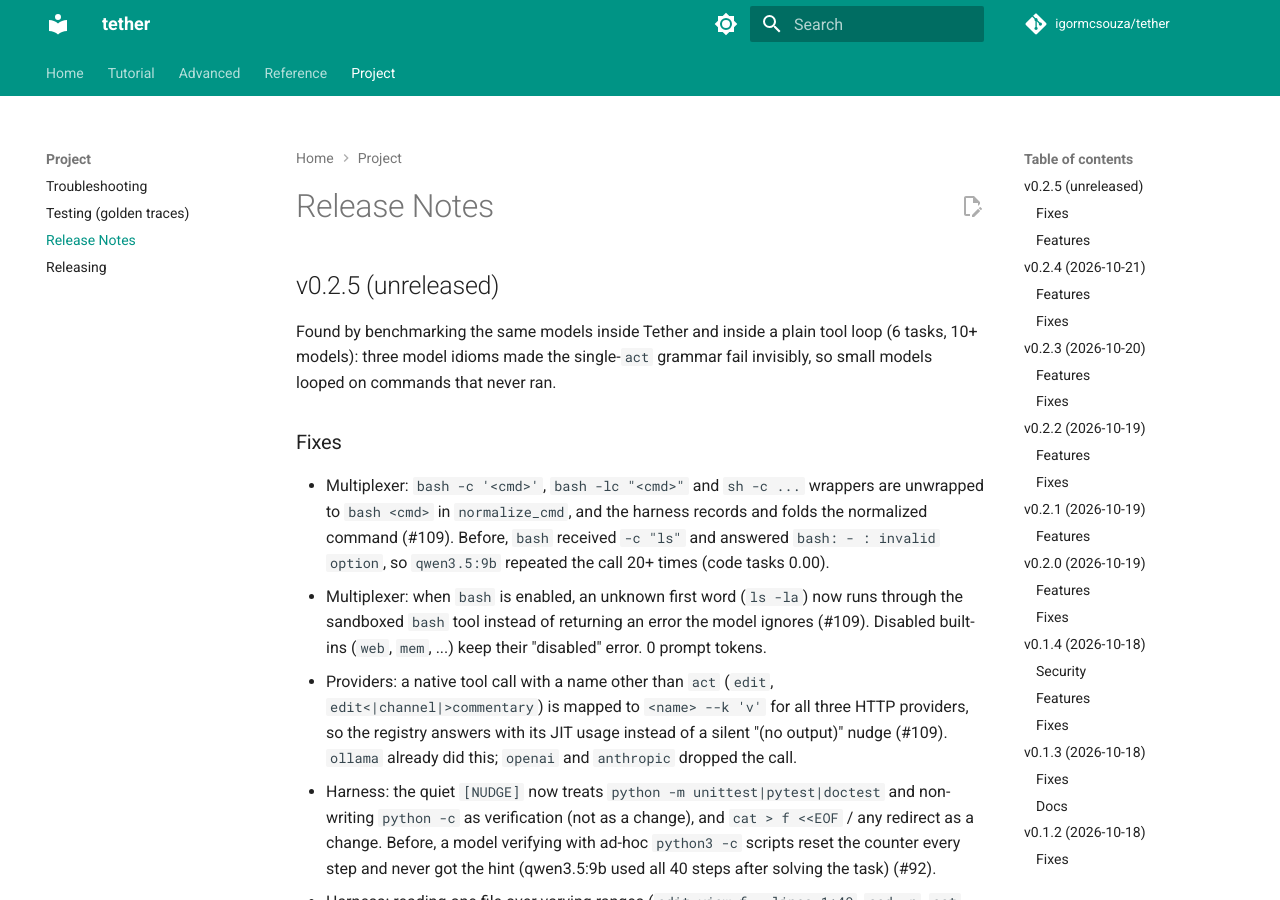
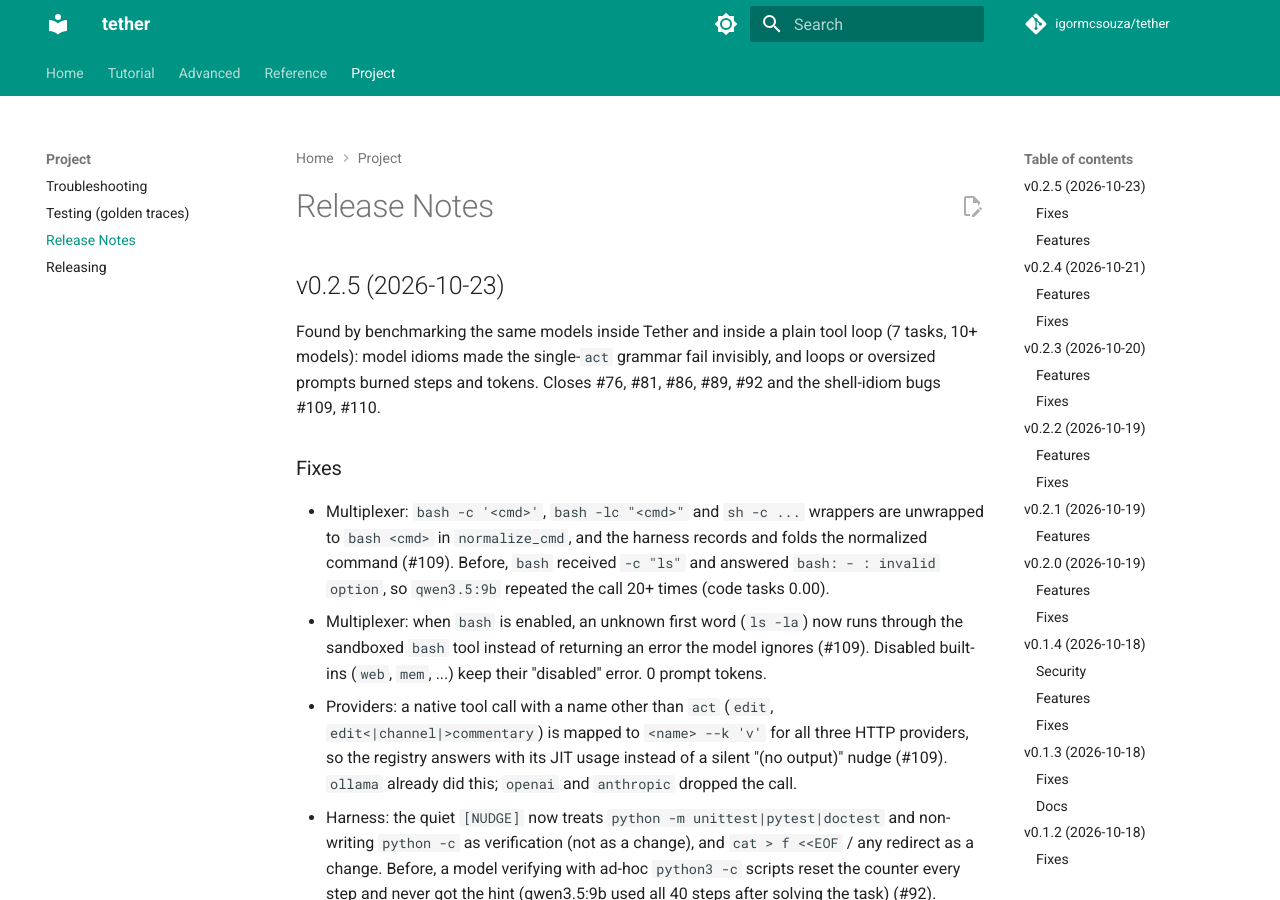
Before and after one commit to igormcsouza/tether, an MkDocs documentation site: the page built from docs/release-notes.md, in a window 1280 px wide and 900 px high. Built offline with MkDocs 1.6.1 and Material for MkDocs 9.7.7, drawn with Linux system fonts in a browser that asks for light colours; comment, search, counter and statistics services are not loaded.

Commit message:
release: v0.2.5 (stall guard, tether stop, hard context budget, sandbox PATH, shell/patch idioms, params, bench) (#76 #81 #86 #89 #92 #109 #110 #112 #113 #114)
Co-Authored-By: Claude Sonnet 5.5 <noreply@anthropic.com>

```diff
--- a/docs/release-notes.md
+++ b/docs/release-notes.md
@@ -1,8 +1,8 @@
 # Release Notes
 
-## v0.2.5 (unreleased)
+## v0.2.5 (2026-10-23)
 
-Found by benchmarking the same models inside Tether and inside a plain tool loop (6 tasks, 10+ models): three model idioms made the single-`act` grammar fail invisibly, so small models looped on commands that never ran.
+Found by benchmarking the same models inside Tether and inside a plain tool loop (7 tasks, 10+ models): model idioms made the single-`act` grammar fail invisibly, and loops or oversized prompts burned steps and tokens. Closes #76, #81, #86, #89, #92 and the shell-idiom bugs #109, #110.
 
 ### Fixes
 
--- a/tether/__init__.py
+++ b/tether/__init__.py
@@ -32,7 +32,7 @@ from tether.store import (
     ToolOffender,
 )
 
-__version__ = "0.2.4"
+__version__ = "0.2.5"
 
 __all__ = [
     "ActionCall",
```
Also changed, not shown: 1 other file.
